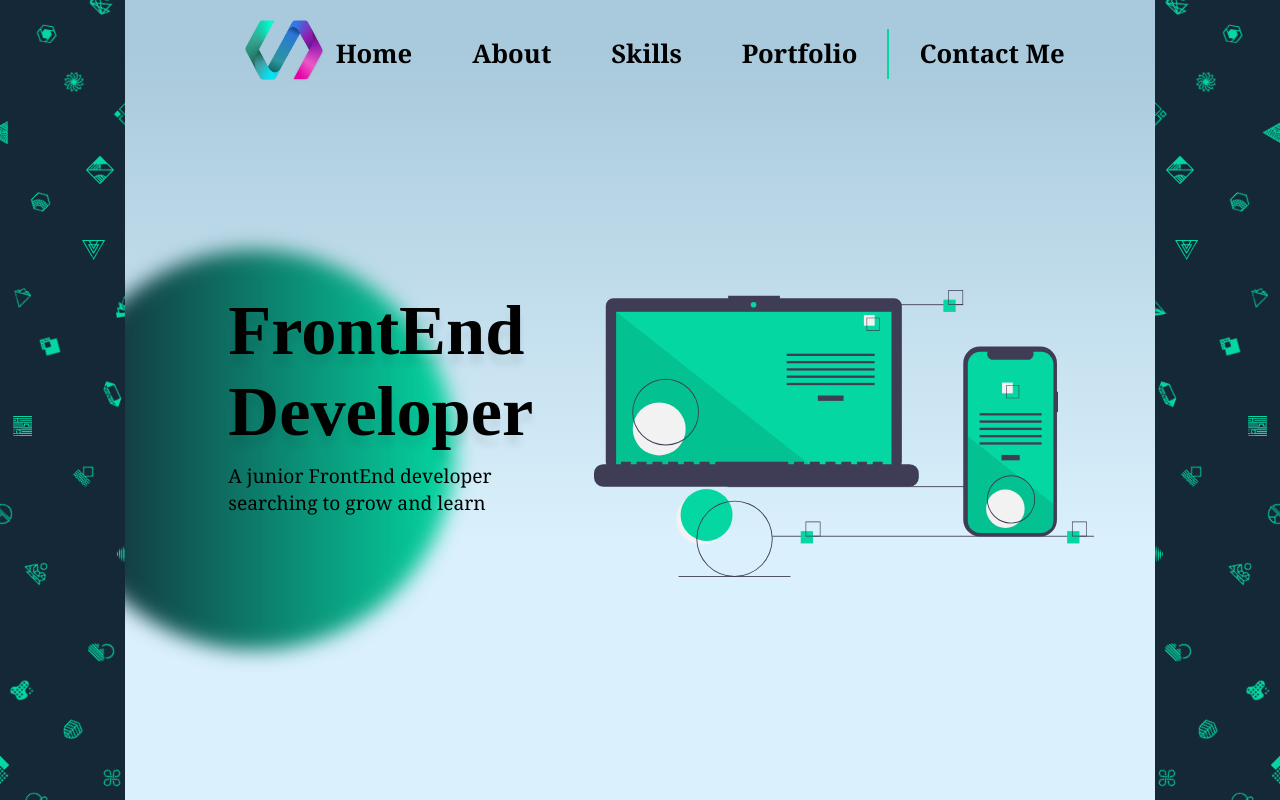
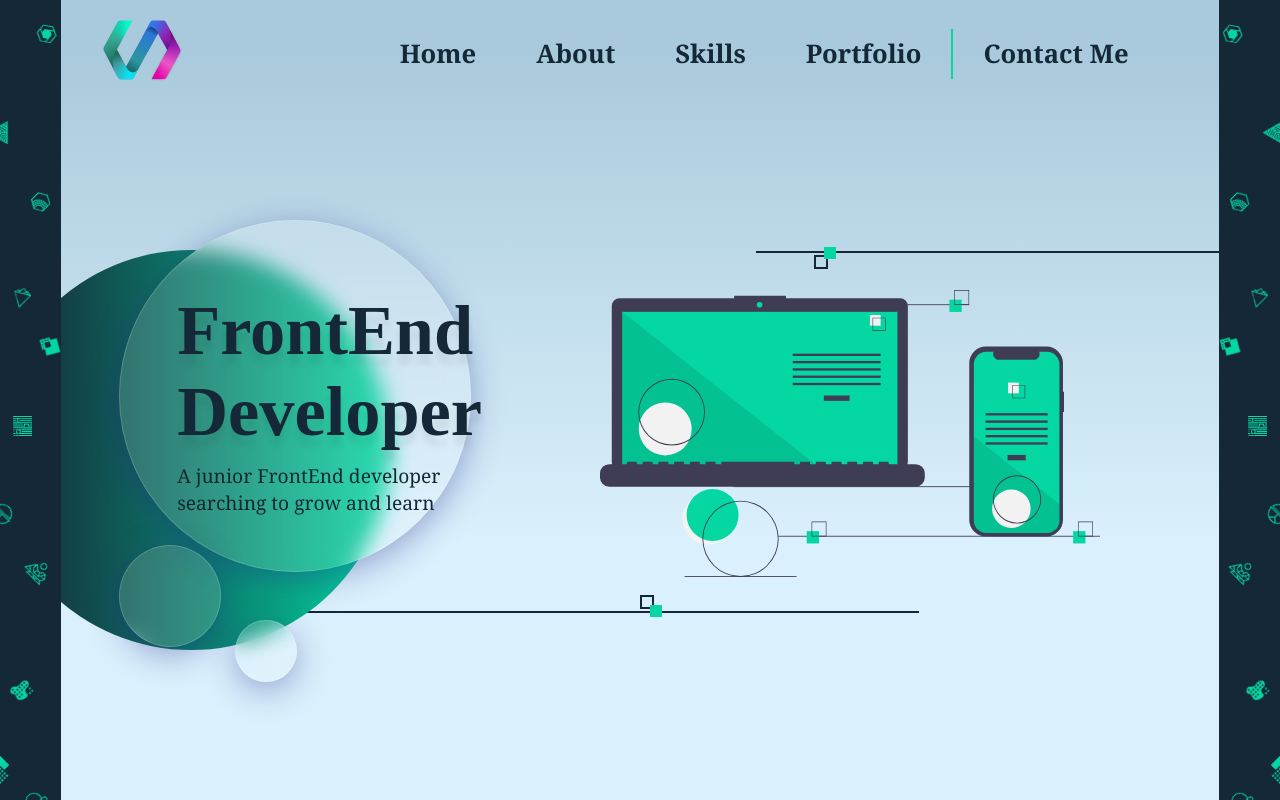
Before and after one commit to Parizotto9/Portfolio, a Vue app: page / in a window 1280 px wide. Shown: the top 800 px of the page. Built offline with nearby package versions, Linux system fonts and the light colour scheme; a web font is replaced by a local one.

Commit message:
responsive home section

```diff
--- a/src/App.vue
+++ b/src/App.vue
@@ -40,11 +40,12 @@ export default {
 #app {
   z-index: 10;
   background-color: #daf0fc;
-  margin: 0px 9.8%;
+  margin: 0px 4.8%;
   margin-bottom: 50px;
   overflow: hidden;
 }
 body {
+  color: #152837;
   background-color: #152837;
 }
 * {
--- a/src/components/About.vue
+++ b/src/components/About.vue
@@ -63,10 +63,19 @@ export default {};
 }
 .about {
   display: flex;
-  justify-content: end;
+  margin-left: 210px;
+  justify-content: center;
   margin-top: 120px;
-  margin-right: 10%;
   height: 600px;
+}
+
+@media (max-width: 1280px) and (min-width: 700) {
+}
+@media (min-width: 1400px) {
+  .about {
+    justify-content: end;
+    margin-right: 10%;
+  }
 }
 p {
   font-size: 1.1rem;
--- a/src/components/Header.vue
+++ b/src/components/Header.vue
@@ -30,7 +30,7 @@ export default {
 <style scoped>
 .logo {
   max-width: 80px;
-  margin-left: 90px;
+  margin-left: 15%;
 }
 .btnsarea {
   z-index: 10;
--- a/src/components/Home.vue
+++ b/src/components/Home.vue
@@ -9,7 +9,14 @@
       <img src="./../assets/svgs/home.svg" alt="home img" class="img" />
     </section>
     <section class="balls">
+      <div class="line line1"></div>
+      <div class="line line2"></div>
       <div class="ball"></div>
+      <div class="glassBall ball2"></div>
+      <div class="glassBall ball3"></div>
+      <div class="glassBall ball4"></div>
+      <div class="square square1"></div>
+      <div class="square square2"></div>
     </section>
   </div>
 </template>
@@ -26,34 +33,263 @@ export default {};
   display: flex;
   justify-content: space-between;
 }
-.img {
-  width: 500px;
+.glassBall {
+  background: rgba(255, 255, 255, 0.15);
+  box-shadow: 0 8px 32px 0 rgba(31, 38, 135, 0.37);
+  backdrop-filter: blur(10.5px);
+  -webkit-backdrop-filter: blur(10.5px);
+  border: 1px solid rgba(255, 255, 255, 0.18);
+  position: absolute;
+  border-radius: 50%;
+}
+.square {
+  position: absolute;
+}
+@media (max-width: 599px) {
+  .line1 {
+    width: 600px;
+    left: 54%;
+    top: -40px;
+  }
+  .line2 {
+    width: 600px;
+    right: 35%;
+    top: 280px;
+  }
+  .square1 {
+    border: solid 2px #152837;
+    width: 10px;
+    height: 10px;
+    top: -35.5px;
+    left: 65%;
+  }
+  .square1::before {
+    content: "";
+    position: absolute;
+    top: -10px;
+    left: 8px;
+    width: 12px;
+    height: 12px;
+    background-color: #04d7a2;
+  }
+  .square2 {
+    border: solid 2px #152837;
+    width: 10px;
+    height: 10px;
+    top: 265px;
+    left: 50%;
+  }
+  .square2::before {
+    content: "";
+    position: absolute;
+    top: 8px;
+    left: 80%;
+    width: 12px;
+    height: 12px;
+    background-color: #04d7a2;
+  }
+  .ball {
+    left: -30px;
+    top: 0px;
+    width: 220px;
+    height: 220px;
+  }
+  .ball4 {
+    width: 60px;
+    height: 60px;
+    top: 130px;
+    right: 10%;
+  }
+  .ball3 {
+    width: 80px;
+    height: 80px;
+    top: 185px;
+    left: 20%;
+  }
+  .ball2 {
+    width: 175px;
+    height: 175px;
+    top: -38px;
+    left: 5%;
+  }
+  .img {
+    width: 0px;
+  }
+  .home {
+    justify-content: center;
+  }
+  .text {
+    text-align: center;
+    justify-content: center;
+    align-content: center;
+  }
+  h4 {
+    font-size: 1rem;
+    inline-size: 220px;
+    margin: auto;
+  }
+  p {
+    font-size: 3.5rem;
+    font-weight: 900;
+  }
+}
+.line {
+  position: absolute;
+  border-bottom: solid 2px #152837;
+  height: 1px;
+}
+@media (min-width: 600px) {
+  .text {
+    margin-left: 10%;
+  }
+  .square1 {
+    border: solid 2px #152837;
+    width: 10px;
+    height: 10px;
+    top: 65px;
+    left: 65%;
+  }
+  .square1::before {
+    content: "";
+    position: absolute;
+    top: -10px;
+    left: 8px;
+    width: 12px;
+    height: 12px;
+    background-color: #04d7a2;
+  }
+  .square2 {
+    border: solid 2px #152837;
+    width: 10px;
+    height: 10px;
+    top: 265px;
+    left: 50%;
+  }
+  .square2::before {
+    content: "";
+    position: absolute;
+    top: 8px;
+    left: 80%;
+    width: 12px;
+    height: 12px;
+    background-color: #04d7a2;
+  }
+  .line1 {
+    width: 600px;
+    left: 60%;
+    top: 60px;
+  }
+  .line2 {
+    width: 400px;
+    left: 20%;
+    top: 280px;
+  }
+  .ball4 {
+    width: 60px;
+    height: 60px;
+    top: 320px;
+    left: 20%;
+  }
+  .ball3 {
+    width: 100px;
+    height: 100px;
+    top: 220px;
+    left: 5%;
+  }
+  .ball2 {
+    width: 300px;
+    height: 300px;
+    top: -70px;
+    left: 5%;
+  }
+  .img {
+    width: 0px;
+  }
+  .ball {
+    top: -20px;
+    width: 350px;
+    left: -70px;
+    height: 350px;
+  }
+  h4 {
+    font-size: 1rem;
+    overflow-wrap: break-word;
+    inline-size: 220px;
+  }
+  p {
+    font-size: 3rem;
+    font-weight: 700;
+  }
+}
+@media (min-width: 960px) {
+  .line1 {
+    top: -40px;
+  }
+  .square1 {
+    top: -35px;
+  }
+  .img {
+    width: 400px;
+  }
+  .ball {
+    width: 400px;
+    top: -40px;
+    height: 400px;
+  }
+  .ball2 {
+    width: 350px;
+    height: 350px;
+  }
+  .ball3 {
+    top: 255px;
+  }
+  .ball4 {
+    top: 330px;
+    left: 15%;
+  }
+
+  h4 {
+    font-size: 1rem;
+    inline-size: 280px;
+  }
+  p {
+    font-size: 3.8rem;
+  }
+}
+@media (min-width: 1280px) {
+  .img {
+    width: 500px;
+  }
+  .line2 {
+    top: 320px;
+    width: 800px;
+    left: 5%;
+  }
+  .square2 {
+    top: 305px;
+  }
+  h4 {
+    font-size: 1.2rem;
+  }
+  p {
+    font-size: 4.4rem;
+  }
 }
 .ball {
   position: absolute;
-  width: 400px;
-  left: -70px;
-  top: -40px;
-  height: 400px;
   border-radius: 50%;
   background: linear-gradient(90deg, #152837 5%, #04d7a2 100%);
-  filter: blur(10px);
 }
 .text {
-  margin-left: 10%;
   z-index: 1;
 }
 h4 {
   margin-top: 10px;
   font-weight: 500;
-  font-size: 1.2rem;
-  inline-size: 300px;
   overflow-wrap: break-word;
 }
 p {
   font-family: "Gentium Book Basic", serif;
-  font-weight: 700;
-  font-size: 4.4rem;
   text-shadow: 0 10px 7px rgba(0, 0, 0, 0.07);
 }
 </style>
```
